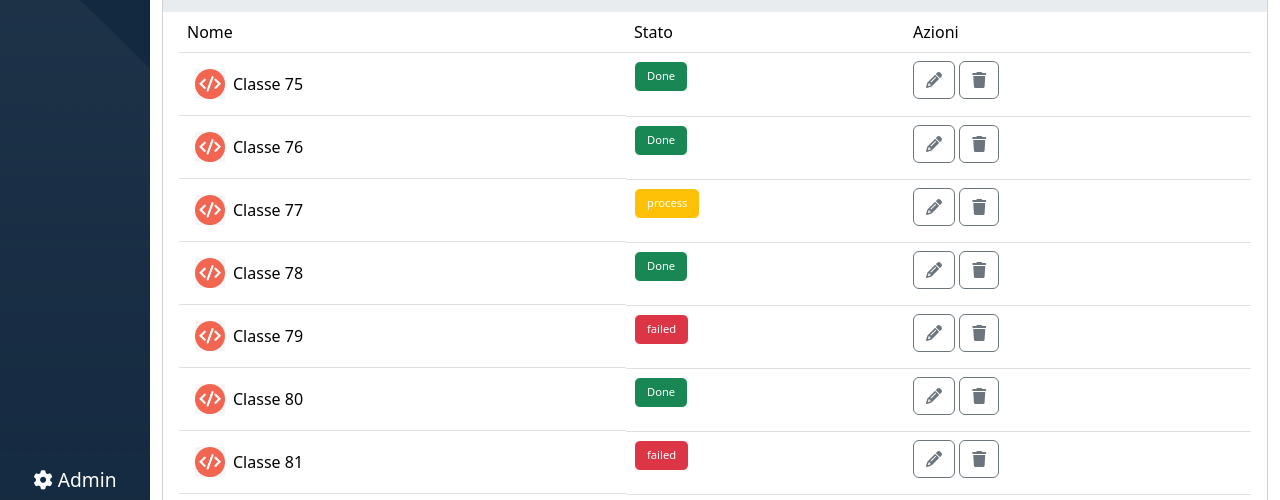
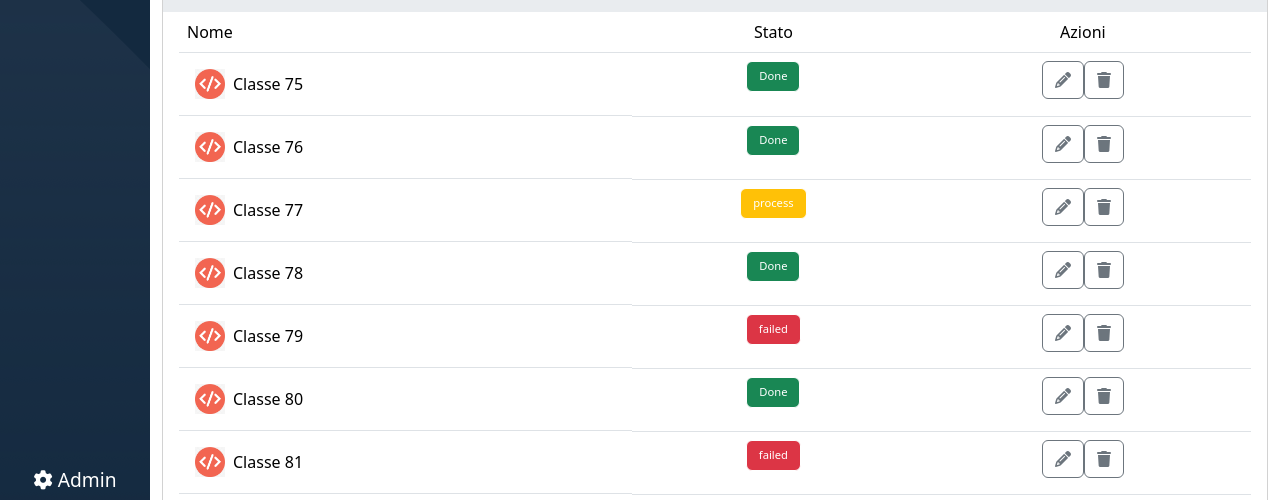
Before and after one commit to AlbertoCavans/html-css-bootstrap-dashboard, a plain HTML site: page index.html in a window 1280 px wide. Shown: the part 277-777 px from the top of the page. Drawn offline with nearby package versions, Linux system fonts and the light colour scheme.

Commit message:
Feat fix - card 1 trasparent row

```diff
--- a/index.html
+++ b/index.html
@@ -230,9 +230,15 @@
                 <table class="table">
                   <thead>
                     <tr>
-                      <th scope="col">Nome</th>
-                      <th scope="col">Stato</th>
-                      <th scope="col">Azioni</th>
+                      <th scope="col-6">Nome</th>
+                      <th scope="col-3">
+                        <span class="d-flex justify-content-center">Stato</span>
+                      </th>
+                      <th scope="col-3">
+                        <span class="d-flex justify-content-center"
+                          >Azioni</span
+                        >
+                      </th>
                     </tr>
                   </thead>
                   <tbody>
@@ -248,20 +254,31 @@
                         Classe 75
                       </td>
                       <td>
+                        <div class="d-flex justify-content-center">
                           <button
                             type="button"
                             class="btn btn-success text-white border-white"
                           >
                             Done
                           </button>
+                        </div>
                       </td>
+
                       <td>
-                        <button type="button" class="btn btn-outline-secondary">
+                        <div class="d-flex justify-content-center">
+                          <button
+                            type="button"
+                            class="btn btn-outline-secondary"
+                          >
                             <i class="fa-solid fa-pencil"></i>
                           </button>
-                        <button type="button" class="btn btn-outline-secondary">
+                          <button
+                            type="button"
+                            class="btn btn-outline-secondary"
+                          >
                             <i class="fa-solid fa-trash"></i>
                           </button>
+                        </div>
                       </td>
                     </tr>
 
@@ -277,20 +294,30 @@
                         Classe 76
                       </td>
                       <td>
+                        <div class="d-flex justify-content-center">
                           <button
                             type="button"
                             class="btn btn-success text-white border-white"
                           >
                             Done
                           </button>
+                        </div>
                       </td>
                       <td>
-                        <button type="button" class="btn btn-outline-secondary">
+                        <div class="d-flex justify-content-center">
+                          <button
+                            type="button"
+                            class="btn btn-outline-secondary"
+                          >
                             <i class="fa-solid fa-pencil"></i>
                           </button>
-                        <button type="button" class="btn btn-outline-secondary">
+                          <button
+                            type="button"
+                            class="btn btn-outline-secondary"
+                          >
                             <i class="fa-solid fa-trash"></i>
                           </button>
+                        </div>
                       </td>
                     </tr>
 
@@ -306,20 +333,30 @@
                         Classe 77
                       </td>
                       <td>
+                        <div class="d-flex justify-content-center">
                           <button
                             type="button"
                             class="btn btn-warning text-white border-white"
                           >
                             process
                           </button>
+                        </div>
                       </td>
                       <td>
-                        <button type="button" class="btn btn-outline-secondary">
+                        <div class="d-flex justify-content-center">
+                          <button
+                            type="button"
+                            class="btn btn-outline-secondary"
+                          >
                             <i class="fa-solid fa-pencil"></i>
                           </button>
-                        <button type="button" class="btn btn-outline-secondary">
+                          <button
+                            type="button"
+                            class="btn btn-outline-secondary"
+                          >
                             <i class="fa-solid fa-trash"></i>
                           </button>
+                        </div>
                       </td>
                     </tr>
 
@@ -335,20 +372,30 @@
                         Classe 78
                       </td>
                       <td>
+                        <div class="d-flex justify-content-center">
                           <button
                             type="button"
                             class="btn btn-success text-white border-white"
                           >
                             Done
                           </button>
+                        </div>
                       </td>
                       <td>
-                        <button type="button" class="btn btn-outline-secondary">
+                        <div class="d-flex justify-content-center">
+                          <button
+                            type="button"
+                            class="btn btn-outline-secondary"
+                          >
                             <i class="fa-solid fa-pencil"></i>
                           </button>
-                        <button type="button" class="btn btn-outline-secondary">
+                          <button
+                            type="button"
+                            class="btn btn-outline-secondary"
+                          >
                             <i class="fa-solid fa-trash"></i>
                           </button>
+                        </div>
                       </td>
                     </tr>
 
@@ -364,20 +411,30 @@
                         Classe 79
                       </td>
                       <td>
+                        <div class="d-flex justify-content-center">
                           <button
                             type="button"
                             class="btn btn-danger text-white border-white"
                           >
                             failed
                           </button>
+                        </div>
                       </td>
                       <td>
-                        <button type="button" class="btn btn-outline-secondary">
+                        <div class="d-flex justify-content-center">
+                          <button
+                            type="button"
+                            class="btn btn-outline-secondary"
+                          >
                             <i class="fa-solid fa-pencil"></i>
                           </button>
-                        <button type="button" class="btn btn-outline-secondary">
+                          <button
+                            type="button"
+                            class="btn btn-outline-secondary"
+                          >
                             <i class="fa-solid fa-trash"></i>
                           </button>
+                        </div>
                       </td>
                     </tr>
 
@@ -393,20 +450,30 @@
                         Classe 80
                       </td>
                       <td>
+                        <div class="d-flex justify-content-center">
                           <button
                             type="button"
                             class="btn btn-success text-white border-white"
                           >
                             Done
                           </button>
+                        </div>
                       </td>
                       <td>
-                        <button type="button" class="btn btn-outline-secondary">
+                        <div class="d-flex justify-content-center">
+                          <button
+                            type="button"
+                            class="btn btn-outline-secondary"
+                          >
                             <i class="fa-solid fa-pencil"></i>
                           </button>
-                        <button type="button" class="btn btn-outline-secondary">
+                          <button
+                            type="button"
+                            class="btn btn-outline-secondary"
+                          >
                             <i class="fa-solid fa-trash"></i>
                           </button>
+                        </div>
                       </td>
                     </tr>
 
@@ -422,20 +489,30 @@
                         Classe 81
                       </td>
                       <td>
+                        <div class="d-flex justify-content-center">
                           <button
                             type="button"
                             class="btn btn-danger text-white border-white"
                           >
                             failed
                           </button>
+                        </div>
                       </td>
                       <td>
-                        <button type="button" class="btn btn-outline-secondary">
+                        <div class="d-flex justify-content-center">
+                          <button
+                            type="button"
+                            class="btn btn-outline-secondary"
+                          >
                             <i class="fa-solid fa-pencil"></i>
                           </button>
-                        <button type="button" class="btn btn-outline-secondary">
+                          <button
+                            type="button"
+                            class="btn btn-outline-secondary"
+                          >
                             <i class="fa-solid fa-trash"></i>
                           </button>
+                        </div>
                       </td>
                     </tr>
 
@@ -451,20 +528,30 @@
                         Classe 82
                       </td>
                       <td>
+                        <div class="d-flex justify-content-center">
                           <button
                             type="button"
                             class="btn btn-success text-white border-white"
                           >
                             Done
                           </button>
+                        </div>
                       </td>
                       <td>
-                        <button type="button" class="btn btn-outline-secondary">
+                        <div class="d-flex justify-content-center">
+                          <button
+                            type="button"
+                            class="btn btn-outline-secondary"
+                          >
                             <i class="fa-solid fa-pencil"></i>
                           </button>
-                        <button type="button" class="btn btn-outline-secondary">
+                          <button
+                            type="button"
+                            class="btn btn-outline-secondary"
+                          >
                             <i class="fa-solid fa-trash"></i>
                           </button>
+                        </div>
                       </td>
                     </tr>
                   </tbody>
```
Lines whose indentation alone changed are shown as unchanged.
